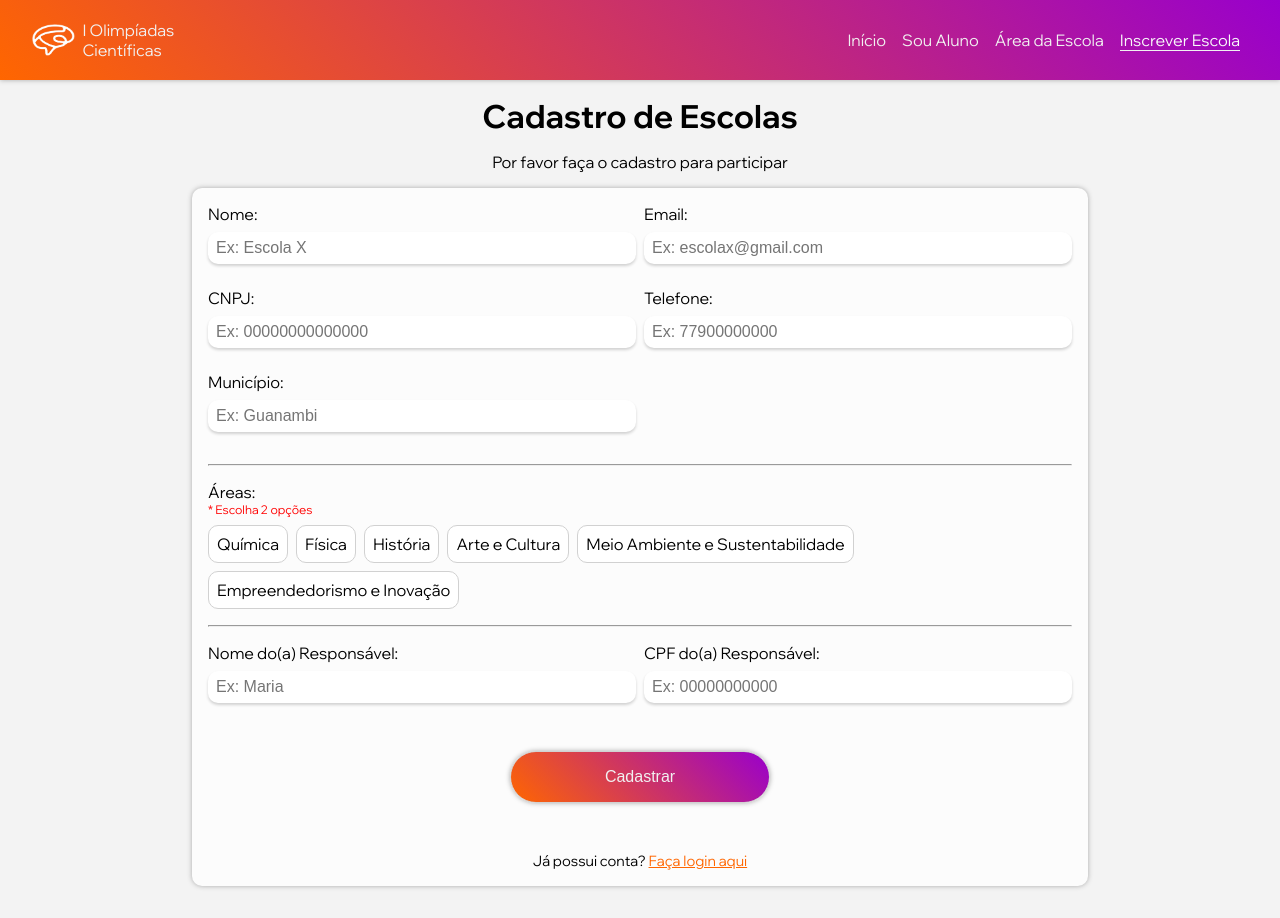
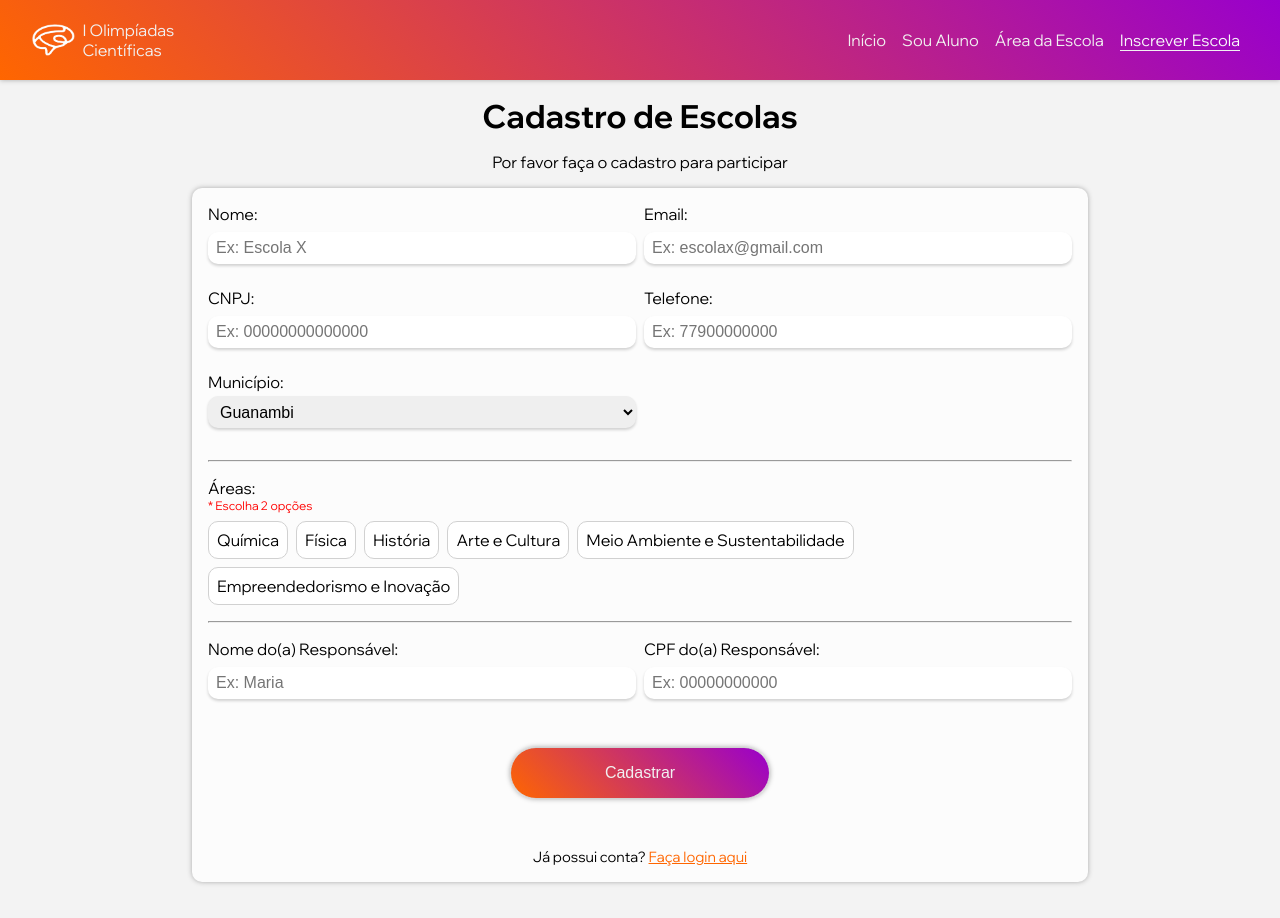
Before and after one commit to pedroluca/olimpiadas-cientificas, a React (Vite) app: page /cadastro in a window 1280 px wide. Built offline with nearby package versions, Linux system fonts and the light colour scheme.

Commit message:
feat: nova opção de select para município, evitando erros de digitação

```diff
--- a/src/pages/Cadastro/CadastroEscola.jsx
+++ b/src/pages/Cadastro/CadastroEscola.jsx
@@ -13,35 +13,35 @@ export function CadastroEscola() {
     cpfResponsavel: '',
     cidade: '',
     areas: []
-  });
+  })
 
-  const [selectedCheckboxes, setSelectedCheckboxes] = useState([]);
+  const [selectedCheckboxes, setSelectedCheckboxes] = useState([])
 
   const handleChange = (e) => {
     if (e.target.type === 'checkbox') {
       if (e.target.checked) {
-        setSelectedCheckboxes([...selectedCheckboxes, e.target.value]);
+        setSelectedCheckboxes([...selectedCheckboxes, e.target.value])
         setFormData({
           ...formData,
           areas: [...formData.areas, e.target.value]
-        });
+        })
       } else {
-        setSelectedCheckboxes(selectedCheckboxes.filter(value => value !== e.target.value));
+        setSelectedCheckboxes(selectedCheckboxes.filter(value => value !== e.target.value))
         setFormData({
           ...formData,
           areas: formData.areas.filter(value => value !== e.target.value)
-        });
+        })
       }
     } else {
       setFormData({
         ...formData,
         [e.target.name]: e.target.value
-      });
+      })
     }
-  };
+  }
 
   const handleSubmit = async (e) => {
-    e.preventDefault();
+    e.preventDefault()
 
     let requisicao = {
       method: 'POST',
@@ -50,16 +50,16 @@ export function CadastroEscola() {
     }
 
     try {
-      const response = await fetch('https://api.olimpiadasdosertaoprodutivo.com/escola/cadastro', requisicao);
+      const response = await fetch('https://api.olimpiadasdosertaoprodutivo.com/escola/cadastro', requisicao)
       if (!response.ok) {
-        throw new Error(`HTTP error! status: ${response.status}`);
+        throw new Error(`HTTP error! status: ${response.status}`)
       }
-      const data = await response.json();
-      return data.msg;
+      const data = await response.json()
+      return data.msg
     } catch (error) {
-      console.error('An error occurred while submitting the form:', error);
+      console.error('An error occurred while submitting the form:', error)
     }
-  };
+  }
 
   return (
     <div className="container-cadastro under-header-container">
@@ -87,7 +87,27 @@ export function CadastroEscola() {
             </span>
             <span>
               <label htmlFor="cidade">Município:</label>
-              <input type="text" id="cidade" name="cidade" placeholder="Ex: Guanambi" onChange={handleChange} required />
+              <select name="cidade" id="cidade" onChange={handleChange} required>
+                <option value="Guanambi">Guanambi</option>
+                <option value="Caitité">Caitité</option>
+                <option value="Caculé">Caculé</option>
+                <option value="Brumado">Brumado</option>
+                <option value="Contendas do Sincorá">Contendas do Sincorá</option>
+                <option value="Malhada de Pedras">Malhada de Pedras</option>
+                <option value="Iuiú">Iuiú</option>
+                <option value="Palmas de Monte Alto">Palmas de Monte Alto</option>
+                <option value="Urandi">Urandi</option>
+                <option value="Ituaçu">Ituaçu</option>
+                <option value="Tanhaçu">Tanhaçu</option>
+                <option value="Ibiassucê">Ibiassucê</option>
+                <option value="Candiba">Candiba</option>
+                <option value="Pindaí">Pindaí</option>
+                <option value="Rio do Antônio">Rio do Antônio</option>
+                <option value="Livramento de Nª Senhora">Livramento de Nª Senhora</option>
+                <option value="Dom Basílio">Dom Basílio</option>
+                <option value="Lagoa Real">Lagoa Real</option>
+                <option value="Sebastião Laranjeiras">Sebastião Laranjeiras</option>
+              </select>
             </span>
           </section>
           <hr/>
--- a/src/pages/Cadastro/styles.css
+++ b/src/pages/Cadastro/styles.css
@@ -44,7 +44,8 @@ form hr {
   flex-direction: column;
 }
 
-.container-cadastro input {
+.container-cadastro input,
+.container-cadastro select {
   border-radius: 10px;
   line-height: 2rem;
   padding: 0 .5rem;
@@ -55,7 +56,13 @@ form hr {
   width: 100%;
 }
 
-.container-cadastro input:not([type = "checkbox"]):focus {
+.container-cadastro select {
+  height: 2rem;
+  max
+}
+
+.container-cadastro input:not([type = "checkbox"]):focus,
+.container-cadastro select:focus {
   outline: none;
   -webkit-box-shadow: 0px 2px 3px 0px var(--black-color);
   box-shadow: 0px 2px 3px 0px var(--black-color);
```
